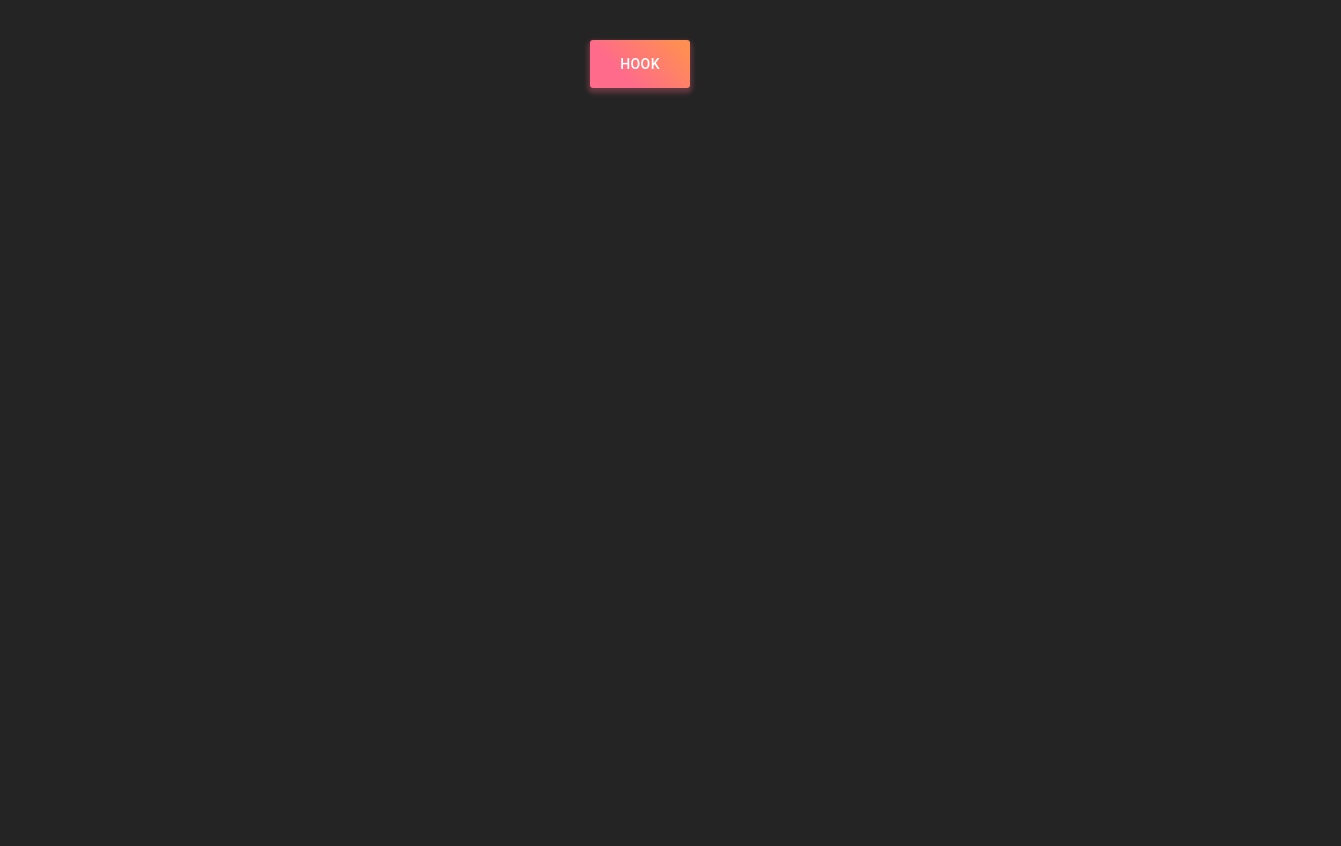
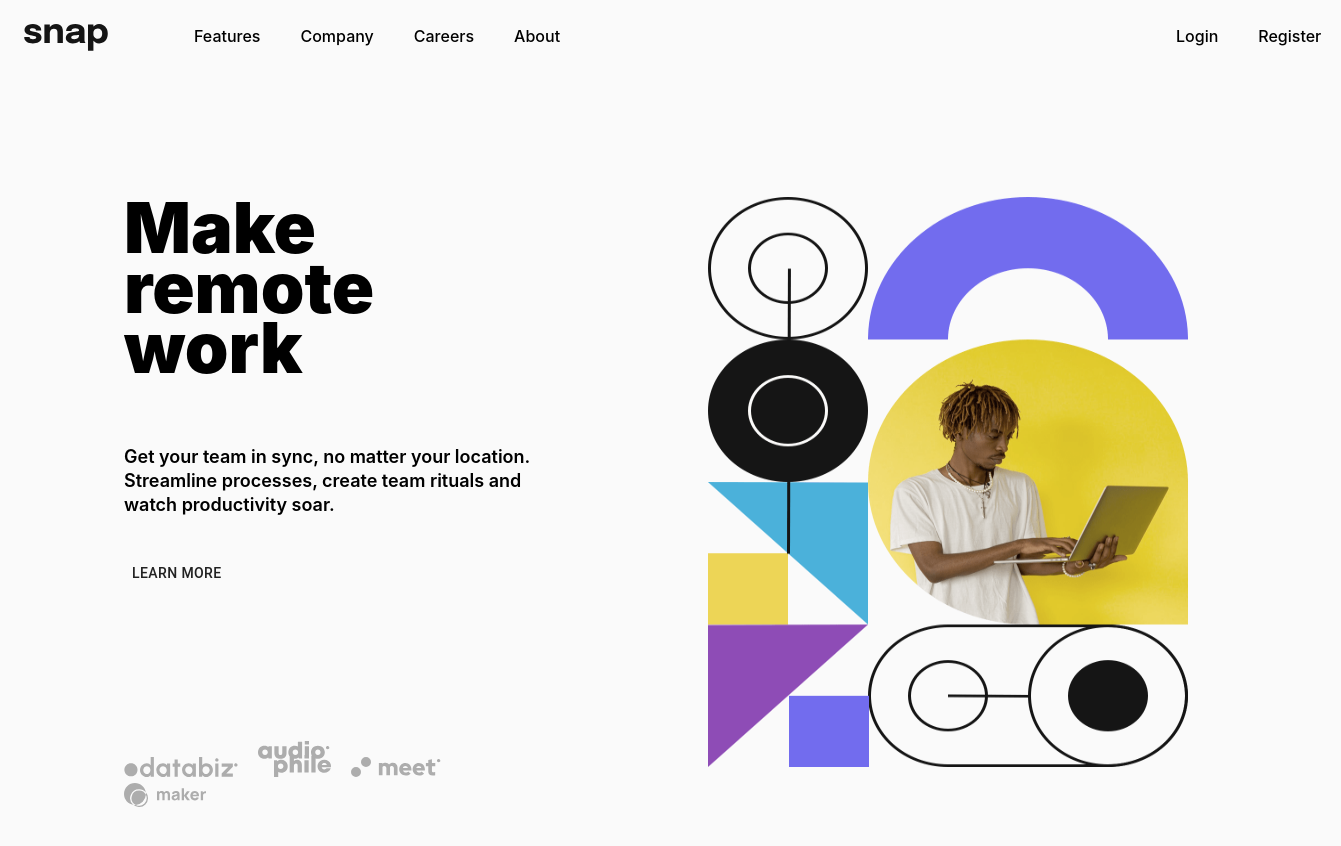
Before and after one commit to Elio1995/dropdown-navigation, a React (Vite) app: page / in a window 1280 px wide. Shown: the top 846 px of the page, 1341 px wide, since content can reach past the window. Before the commit the page ends 800 px from the top, so only its background shows below. Built offline with nearby package versions, Linux system fonts and the light colour scheme.

Commit message:
Added main

```diff
--- a/src/App.css
+++ b/src/App.css
@@ -1,6 +1,4 @@
 #root {
   max-width: 1280px;
-  margin: 0 auto;
-  padding: 2rem;
-  text-align: center;
+  padding: 1rem;
 }
--- a/src/App.tsx
+++ b/src/App.tsx
@@ -1,6 +1,12 @@
 import "./App.css";
 import { makeStyles } from "@material-ui/core/styles";
+import logo from "../images/logo.svg";
 import Button from "@material-ui/core/Button";
+import desktopHero from "../images/image-hero-desktop.png";
+import databiz from "../images/client-databiz.svg";
+import audiophile from "../images/client-audiophile.svg";
+import meet from "../images/client-meet.svg";
+import maker from "../images/client-maker.svg";
 
 const useStyles = makeStyles({
   root: {
@@ -12,13 +18,95 @@ const useStyles = makeStyles({
     height: 48,
     padding: "0 30px",
   },
+  header: {
+    display: "grid",
+    gridTemplateColumns: "150px 1fr 100px",
+  },
+  nav: {
+    margin: "0 20px",
+    fontWeight: "500",
+  },
+  main: {
+    display: "grid",
+    gridTemplateColumns: "1fr 1fr",
+  },
+  desktopHero: {
+    height: "570px",
+    width: "480px",
+  },
 });
 function App() {
   const classes = useStyles();
 
   return (
     <div className="App">
-      <Button className={classes.root}>Hook</Button>
+      <div className={classes.header}>
+        <img src={logo} alt="Logo" />
+        <div>
+          <span className={classes.nav}>Features</span>
+          <span className={classes.nav}>Company</span>
+          <span className={classes.nav}>Careers</span>
+          <span className={classes.nav}>About</span>
+        </div>
+        <div>
+          <span className={classes.nav}>Login</span>
+          <span className={classes.nav}>Register</span>
+        </div>
+      </div>
+      <div className={classes.main}>
+        <div style={{ padding: "100px 100px" }}>
+          <h1
+            style={{
+              fontSize: "70px",
+              paddingBottom: "20px",
+              fontWeight: "900",
+              lineHeight: "60px",
+            }}
+          >
+            Make <br />
+            remote work
+          </h1>
+          <p
+            style={{
+              fontSize: "18px",
+              paddingBottom: "20px",
+              fontWeight: "600",
+            }}
+          >
+            Get your team in sync, no matter your location.
+            <br /> Streamline processes, create team rituals and <br />
+            watch productivity soar.
+          </p>
+          <Button>Learn More</Button>
+          <div style={{ paddingTop: "150px" }}>
+            <img
+              style={{ marginRight: "20px" }}
+              src={databiz}
+              alt="databiz"
+            ></img>
+            <img
+              style={{ marginRight: "20px" }}
+              src={audiophile}
+              alt="audiophile"
+            ></img>
+            <img style={{ marginRight: "20px" }} src={meet} alt="meet"></img>
+            <img style={{ marginRight: "20px" }} src={maker} alt="maker"></img>
+          </div>
+        </div>
+        <div
+          style={{
+            display: "grid",
+            justifyContent: "center",
+            placeContent: "center",
+          }}
+        >
+          <img
+            className={classes.desktopHero}
+            src={desktopHero}
+            alt="hero"
+          ></img>
+        </div>
+      </div>
     </div>
   );
 }
--- a/src/index.css
+++ b/src/index.css
@@ -5,8 +5,8 @@
   font-weight: 400;
 
   color-scheme: light dark;
-  color: rgba(255, 255, 255, 0.87);
-  background-color: #242424;
+  color: black;
+  background-color: hsl(0, 0%, 98%);
 
   font-synthesis: none;
   text-rendering: optimizeLegibility;
```
